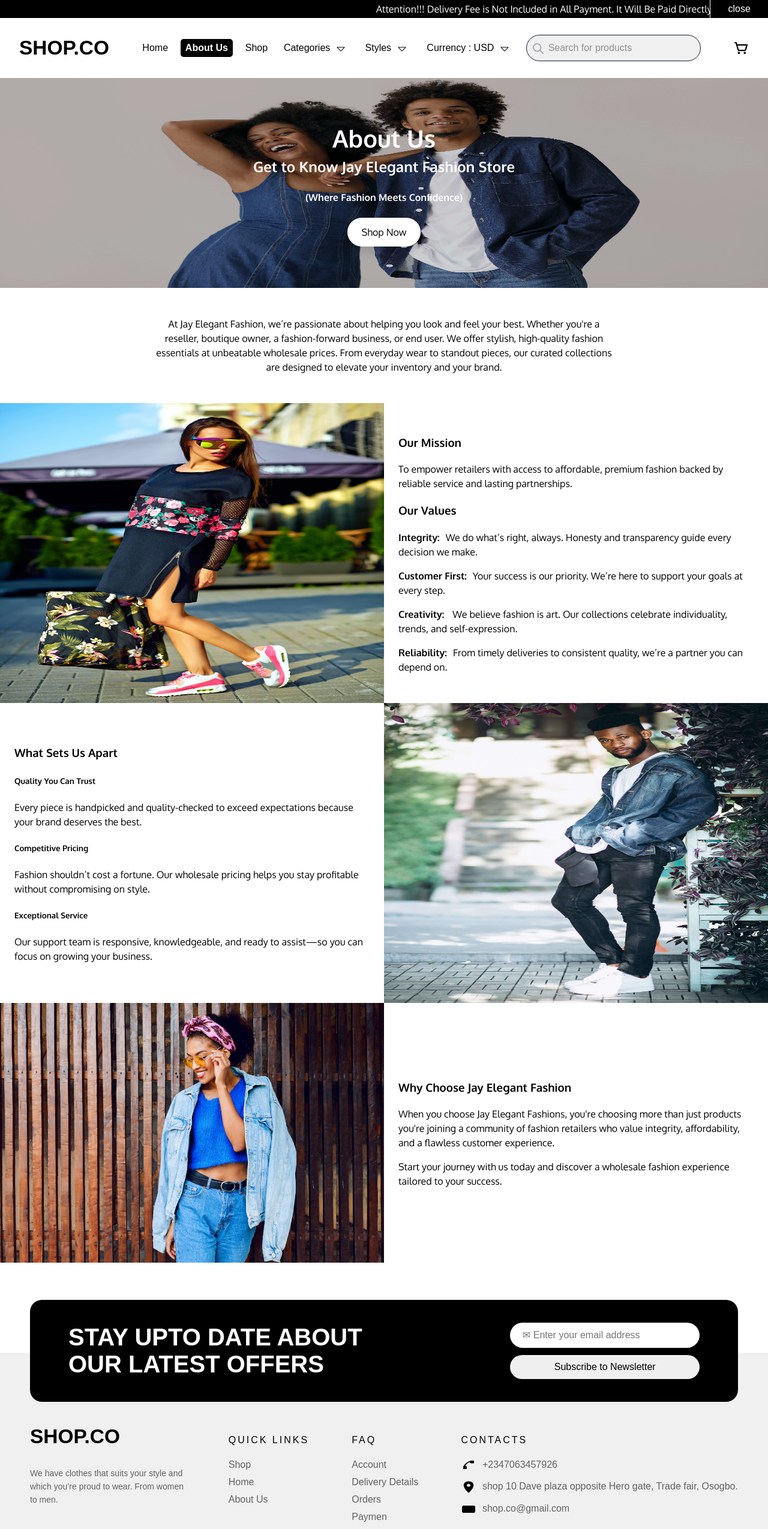
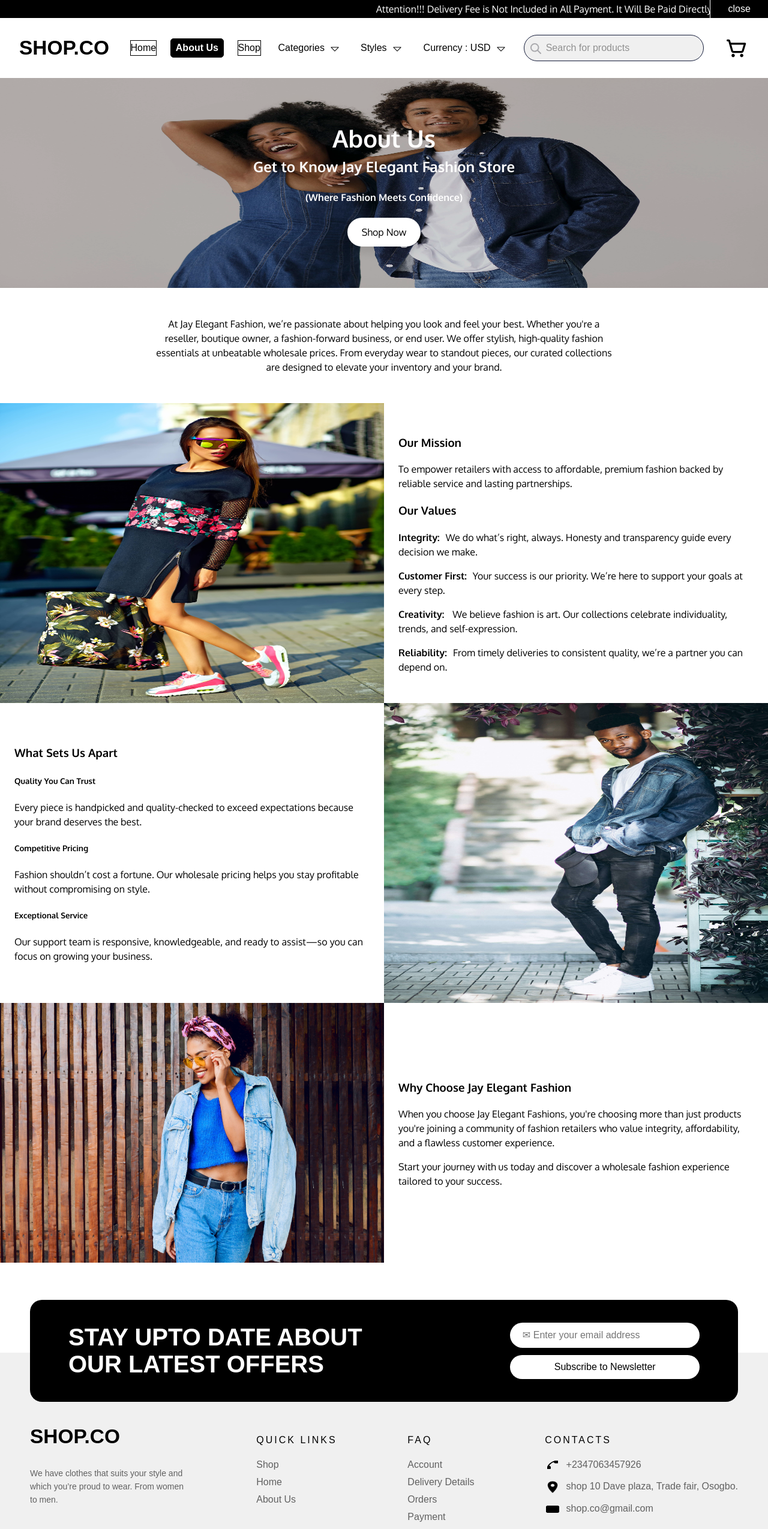
Before and after one commit to jaysquare24/E-Commerce, a React (Vite) app: page /aboutUs in a window 1280 px wide. Shown: the top 2549 px of the page at 60% size. Built offline with nearby package versions, Linux system fonts and the light colour scheme; a web font is replaced by a local one.

Commit message:
adjust button styling

```diff
--- a/src/App.css
+++ b/src/App.css
@@ -58,7 +58,6 @@ body {
   box-sizing: border-box;
   border-right: 1.5px solid white;
   padding: 3px 0;
-
 }
 
 .header-title {
@@ -90,6 +89,7 @@ body {
   margin: auto;
   justify-content:space-between;
   align-items: center;
+  gap: 12px;
 }
 
 .menu-button {
@@ -105,10 +105,10 @@ body {
 
 .header-controls {
   display: flex;
-  flex-basis: 80%;
+  flex-basis: 90%;
   align-items: center;
   justify-content:space-evenly;
-  font-family: Arial, Helvetica, sans-serif;
+  font-family: 'Satoshi', sans-serif;
 }
 
 .logo{
@@ -126,6 +126,7 @@ body {
   font-size: 16px;
   color: black;
   text-decoration: none;
+  border: 1px solid black;
 }
 
 .active {
@@ -264,18 +265,19 @@ body {
 }
 
 #cart-button{
-  all:unset;
   position: relative;
   background: none !important;
   height: 35px;
   cursor: pointer;
-  border: none;
   border-radius: 5px;
+  display: flex;
+  align-content: center;
+  justify-content: center;
+  width: 40px;
 }
 
 .cart-icon {
-  display: block;
-  margin: 0 auto 0;
+  vertical-align: middle;
   background-color: none;
 }
 
@@ -286,7 +288,7 @@ body {
 .cart-items-length{
   position: absolute;
   top:25%;
-  right:22px;
+  right: 84%;
   font-size: 0.8rem;
 }
 
@@ -492,6 +494,7 @@ body {
   flex-wrap: wrap;
   align-items: center;
   row-gap: 5px;
+
 }
 
 .currency{
@@ -521,7 +524,6 @@ body {
   line-height: 100%;
   color: #FF3333;
   vertical-align:4px;
-
 }
 
 .view-all-button{
@@ -900,8 +902,8 @@ body {
 }
 
 .filter.colors li{
+  width: 40px;
   height: 40px;
-  width: 40px;
   border: 1px solid #0000006d;
   border-radius: 50%;
   text-decoration: none;
@@ -1034,12 +1036,13 @@ body {
   display: block;
   width: 100%;
   border-radius: var(--border-radius);
+  height: 250px;
 }
 
 .inventoryImage-container img {
   border-radius: var(--border-radius);
   width: 100%;
-  height: 250px;
+  height: 100%;
 }
 
 /* Button initially hidden */
@@ -1195,6 +1198,7 @@ body {
 .color-options-container{
   display: flex;
   gap: 16px;
+  align-content: center;
 }
 
 .color-option{
@@ -1203,6 +1207,8 @@ body {
   border-radius: 50%;
   align-content: center;
   text-align: center;
+  align-self: center;
+  justify-self: center;
   color: #FFFFFF;
   cursor: pointer;
 }
@@ -1259,9 +1265,10 @@ body {
 .quantity-container button{
   border: none;
   font-size: 26px;
-  background-color: none;
+  background-color: #F0F0F0;;
   width: 34px;
   cursor: pointer;
+  color: #000000;
 }
 
 .product-add-to-cart-button{
@@ -1784,6 +1791,7 @@ form button{
   font-weight: 500;
   color: #000000;
   cursor: pointer;
+  background: #FFFFFF;
 }
 
 footer .item-1{
@@ -2079,7 +2087,7 @@ footer a, .icon8{
   .header-controls.open  {
     display: block;
     position:absolute;
-    top: 90px;
+    top: 110px;
     left: 0;
     width: 45%;
     background-color:#FFFFFF;
@@ -2098,7 +2106,7 @@ footer a, .icon8{
   .link{
     color: #000000;
     border-bottom: 1.5px solid whitesmoke;
-    margin-top:13px;
+    margin-top:15px;
   }
 
   .link:first-child{
@@ -2128,20 +2136,20 @@ footer a, .icon8{
 
   .dropdown-toggle {
     border-bottom: 1.5px solid whitesmoke;
-    margin-top:13px;
+    margin-top:15px;
     width: 100%;
     text-align: left;
     padding-left: 15px;
   }
 
   .category.dropdown-list{
-    top: 34%;
-    left: 35%;
+    position: relative;
+    inset: 0;
   }
 
   .style.dropdown-list{
-    top: 40.5%;
-    left: 25%;
+    position: relative;
+   inset: 0;
   }
 
   #currency-filter-button{
--- a/src/components/Footer.jsx
+++ b/src/components/Footer.jsx
@@ -46,14 +46,14 @@ export const Footer = () => (
             <Link to="/shop">Account</Link>
             <Link to="/">Delivery Details</Link>
             <Link to="/aboutUs">Orders</Link>
-            <Link to="/aboutUs">Paymen</Link>
+            <Link to="/aboutUs">Payment</Link>
           </div>
         </nav>
 
         <div className="contacts-container">
           <h4>CONTACTS</h4>
           <p><img src="/resources/icons8-phone-call-48.png" alt="" aria-hidden="true"/> +2347063457926</p>
-          <p><img src="/resources/icons8-location-32.png" alt="" aria-hidden="true"/> shop 10 Dave plaza opposite Hero gate, Trade fair, Osogbo.</p>
+          <p><img src="/resources/icons8-location-32.png" alt="" aria-hidden="true"/> shop 10 Dave plaza, Trade fair, Osogbo.</p>
           <p><img src="/resources/icons8-mail-48.png" alt="" aria-hidden="true"/> shop.co@gmail.com</p>
         </div>
       </div>
--- a/src/components/header/presentationals/CartButton.jsx
+++ b/src/components/header/presentationals/CartButton.jsx
@@ -16,7 +16,7 @@ export const CartButton = () =>{
 
 
   return (
-    <div>
+
       <NavLink to={'/cart'} id="cart-button">
         <img
           className={`cart-icon${cartItemsLength > 0 ? " cart-icon--active" : ""}`}
@@ -28,7 +28,7 @@ export const CartButton = () =>{
         )}
       </NavLink>
 
-    </div>
+
   )
 
 }
--- a/src/components/reuseableComponents/Filter.jsx
+++ b/src/components/reuseableComponents/Filter.jsx
@@ -121,9 +121,6 @@ export const  Filter =  ({type, setIsFilterOpen}) => {
                       {selectedColor === color ? '✓' : ''}
                     </li>
                     ))}
-
-
-
                 </ul>
             </div>
 
--- a/src/features/data.js
+++ b/src/features/data.js
@@ -10,7 +10,7 @@ export const inventoryData = [
     inStock: true,
     colors: ["white", "blue", "green"],
     sizes: ["S", "M", "L", "XL"],
-    img: ["/resources/shirtimage1.svg", "/resources/shirtimage2.svg", "/resources/shirtimage3.svg"],
+    img: ["/resources/shirtimage1.png", "/resources/shirtimage2.svg", "/resources/shirtimage3.svg"],
     newArrival: false,
     topSelling: true,
     rating: 4.5,
```
Also changed, not shown: public/resources/shirtimage2.png (added), public/resources/shirtimage3.png (added).
